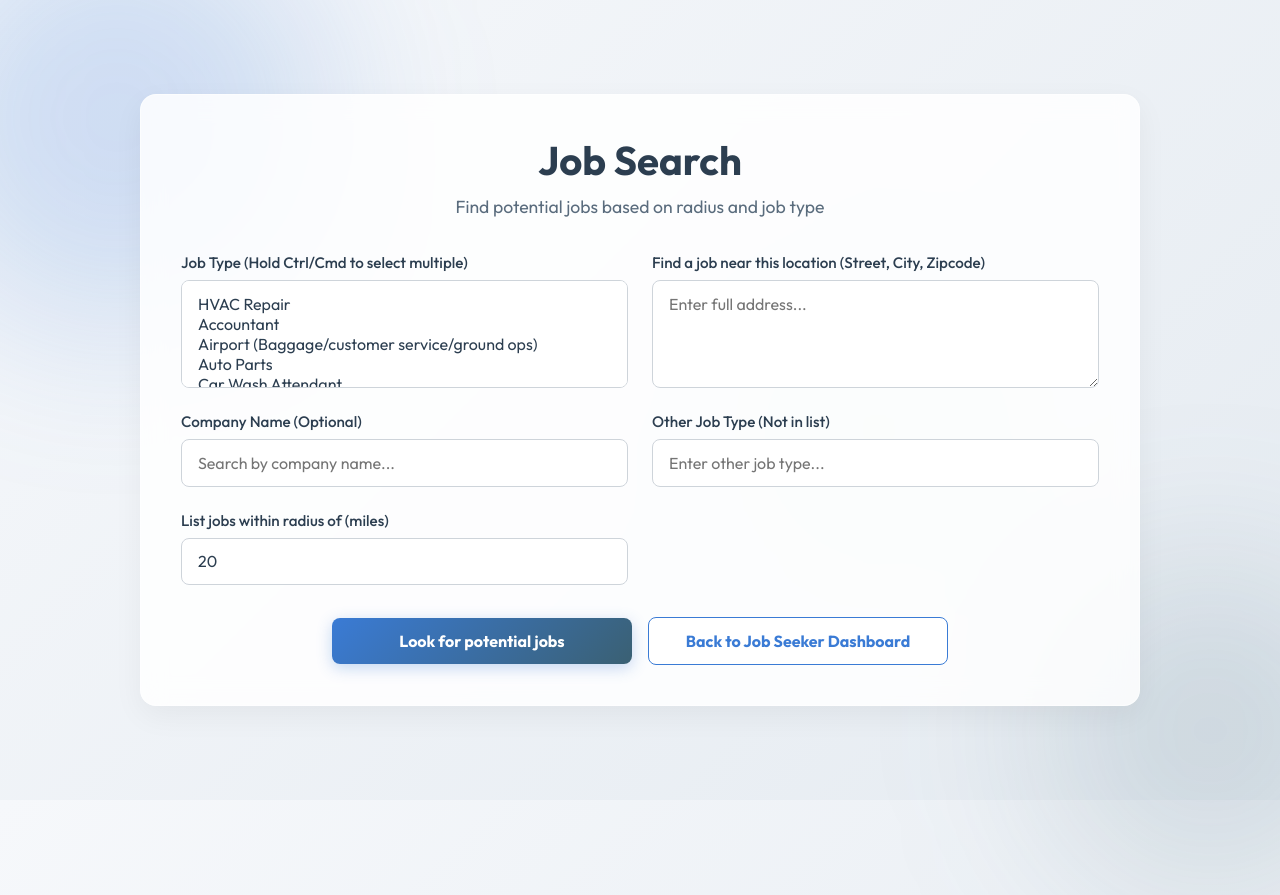
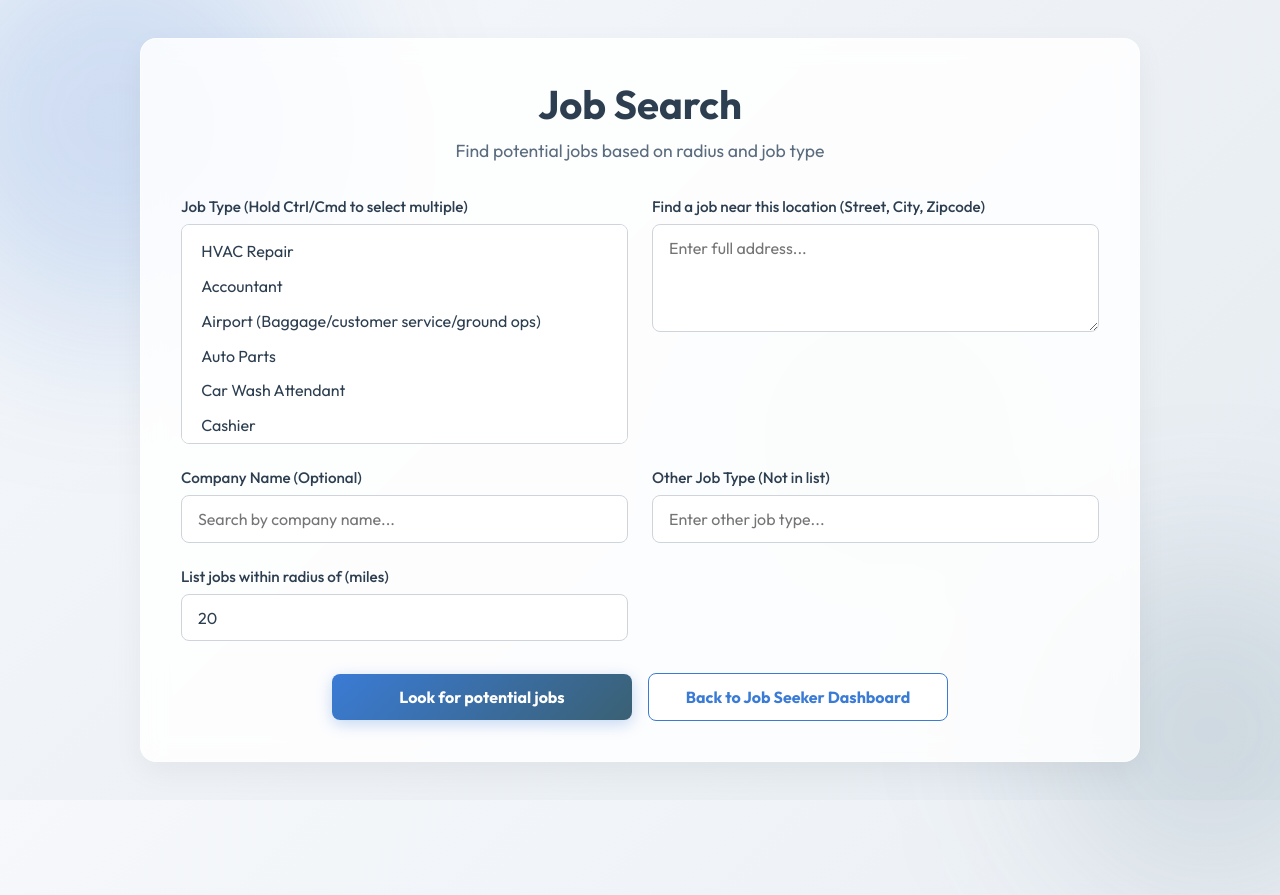
Before and after one commit to mgoodell6/goodjobnet, a React (Vite) app in the folder frontend/: page /hot-job-search in a window 1280 px wide. Shown: the top 895 px of the page. Built offline with nearby package versions, Linux system fonts and the light colour scheme.

Commit message:
added scrollabe list when searching for jobs by company name

```diff
--- a/frontend/src/index.css
+++ b/frontend/src/index.css
@@ -532,3 +532,47 @@ tr:hover td {
     box-shadow: 0 0 0 0 rgba(46, 204, 113, 0);
   }
 }
+
+/* Custom Scrollable Multiple Select Fields */
+select[multiple] {
+  height: 220px !important;
+  padding: 0.6rem !important;
+  overflow-y: auto !important;
+}
+
+select[multiple] option {
+  padding: 0.4rem 0.6rem;
+  border-radius: 4px;
+  margin-bottom: 2px;
+  transition: var(--transition);
+}
+
+select[multiple] option:checked {
+  background: var(--primary-color) linear-gradient(0deg, var(--primary-color) 0%, var(--primary-color) 100%) !important;
+  color: white !important;
+}
+
+/* Webkit Scrollbars for Select lists and Tables */
+select[multiple]::-webkit-scrollbar,
+.table-container::-webkit-scrollbar {
+  width: 8px;
+  height: 8px;
+}
+
+select[multiple]::-webkit-scrollbar-track,
+.table-container::-webkit-scrollbar-track {
+  background: rgba(0, 0, 0, 0.05);
+  border-radius: 4px;
+}
+
+select[multiple]::-webkit-scrollbar-thumb,
+.table-container::-webkit-scrollbar-thumb {
+  background: rgba(58, 123, 213, 0.3);
+  border-radius: 4px;
+  transition: var(--transition);
+}
+
+select[multiple]::-webkit-scrollbar-thumb:hover,
+.table-container::-webkit-scrollbar-thumb:hover {
+  background: var(--primary-color);
+}
```
